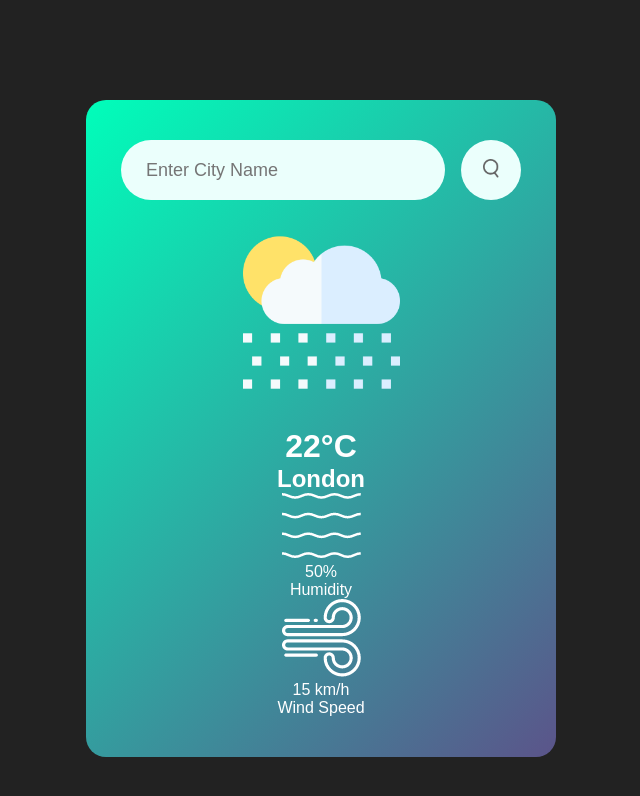
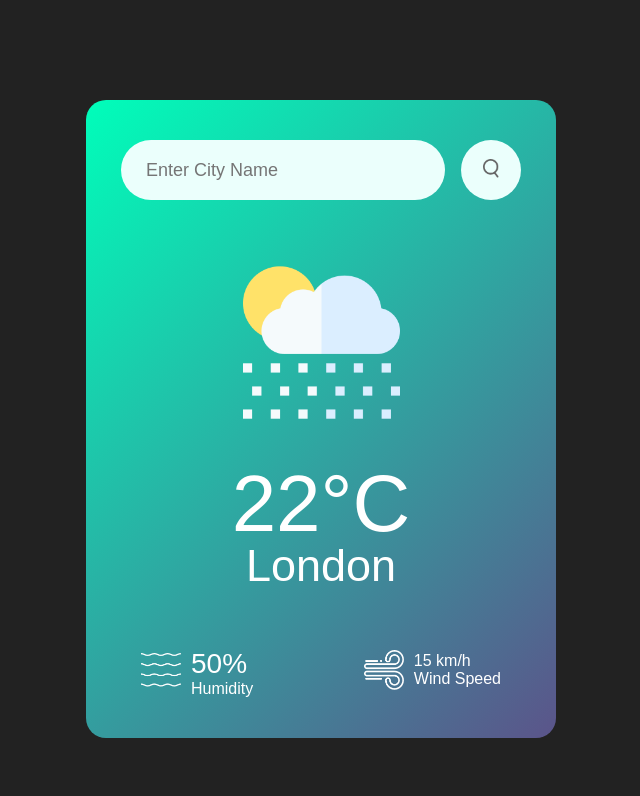
Before and after one commit to AlkayidAli/weather-App-javascript, a plain HTML site: page index.html in a window 1280 px wide. Shown: the whole page, without its empty margins (319-959 px from the left). Drawn offline with Linux system fonts and the light colour scheme.

Commit message:
Add styles for weather display including icons and details layout

```diff
--- a/style.css
+++ b/style.css
@@ -53,3 +53,44 @@ body {
 .search button img {
   width: 16px;
 }
+
+.weather-icon {
+  width: 170;
+  margin-top: 30px;
+}
+
+.weather h1 {
+  font-size: 80px;
+  font-weight: 500;
+}
+
+.weather h2 {
+  font-size: 45px;
+  font-weight: 400;
+  margin-top: -10px;
+}
+
+.details {
+  display: flex;
+  align-items: center;
+  justify-content: space-between;
+  padding: 0 20px;
+  margin-top: 50px;
+}
+
+.col {
+  display: flex;
+  align-items: center;
+  text-align: left;
+}
+
+.col img {
+  width: 40px;
+  margin-right: 10px;
+}
+
+.humidity,
+.wend {
+  font-size: 28px;
+  margin-top: 6px;
+}
```
